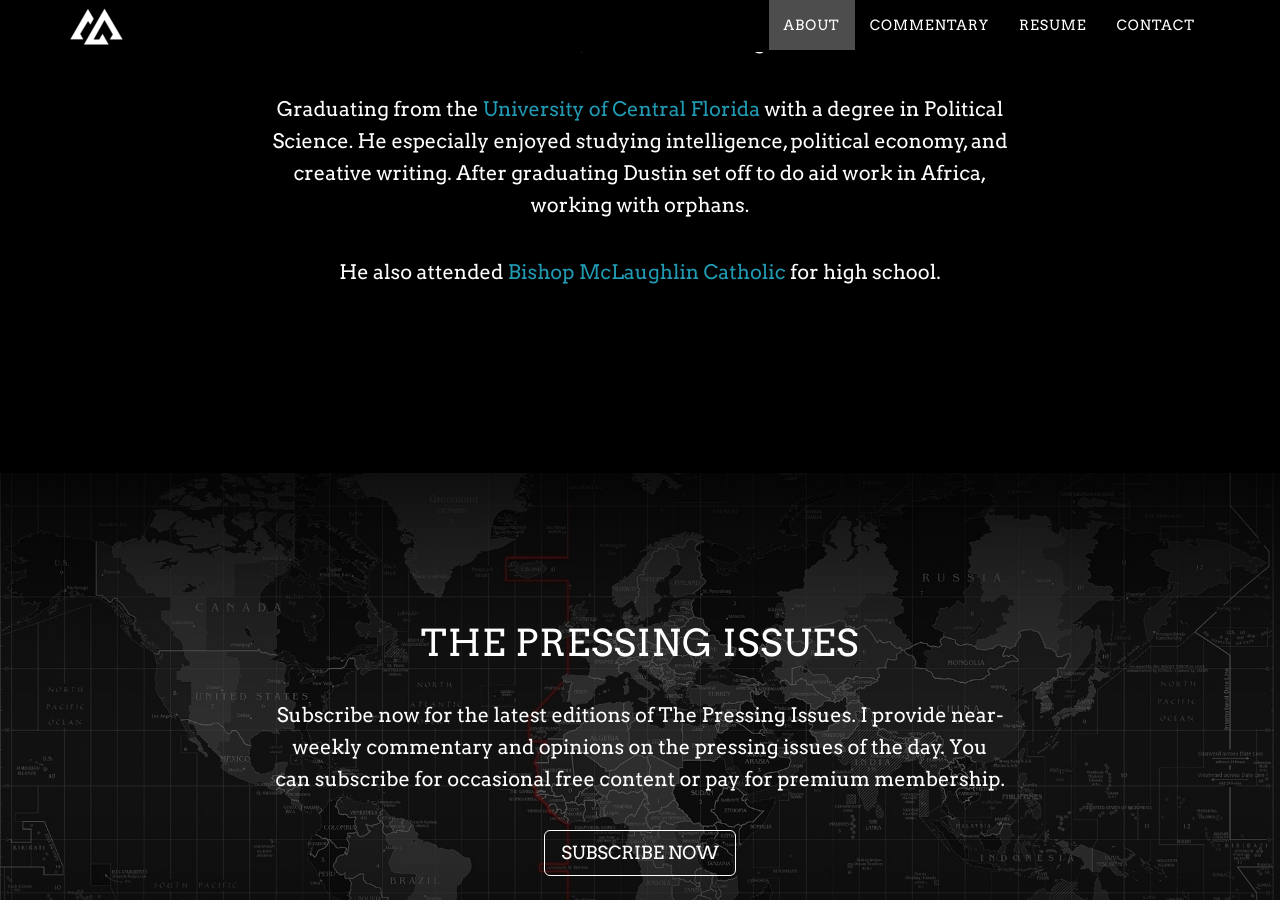
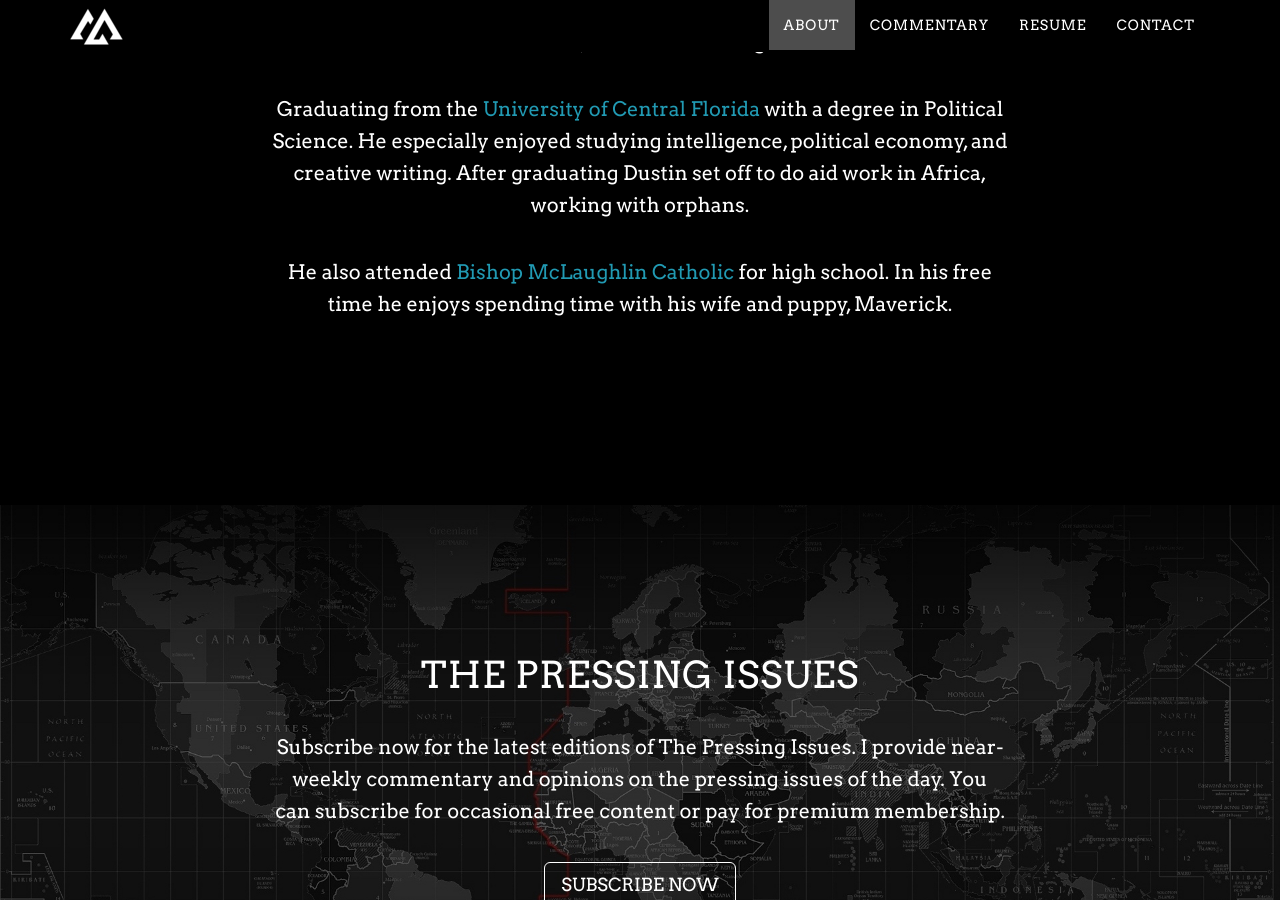
Before and after one commit to dustinwmooney/dustinmooney.website, a Jekyll site: the page built from index.html, in a window 1280 px wide and 900 px high, scrolled down 3117 px. Built offline with Jekyll 4.4.1, drawn with Linux system fonts in a browser that asks for light colours; nearby versions of some CDN libraries.

Commit message:
Update about.html

```diff
--- a/_includes/about.html
+++ b/_includes/about.html
@@ -6,7 +6,7 @@
                 <p>Dustin works in client experience, marketing, and communications. He has a background in politics working for a variety of candidates and non-profits. In his free time he enjoyes time with family, playing chess and golf, watching movies, and rock climbing.</p>
                 <p>Graduating from the <a href="http://ucf.edu/">University of Central Florida</a> with a degree in Political Science. He especially enjoyed studying intelligence, political economy, and creative writing. After graduating Dustin set off to do aid work in Africa, working with orphans.</p>
 
-                    <p>He also attended <a href="http://bmchs.com/">Bishop McLaughlin Catholic</a> for high school.</p>
+                    <p>He also attended <a href="http://bmchs.com/">Bishop McLaughlin Catholic</a> for high school. In his free time he enjoys spending time with his wife and puppy, Maverick.</p>
             </div>
         </div>
     </section>
```
